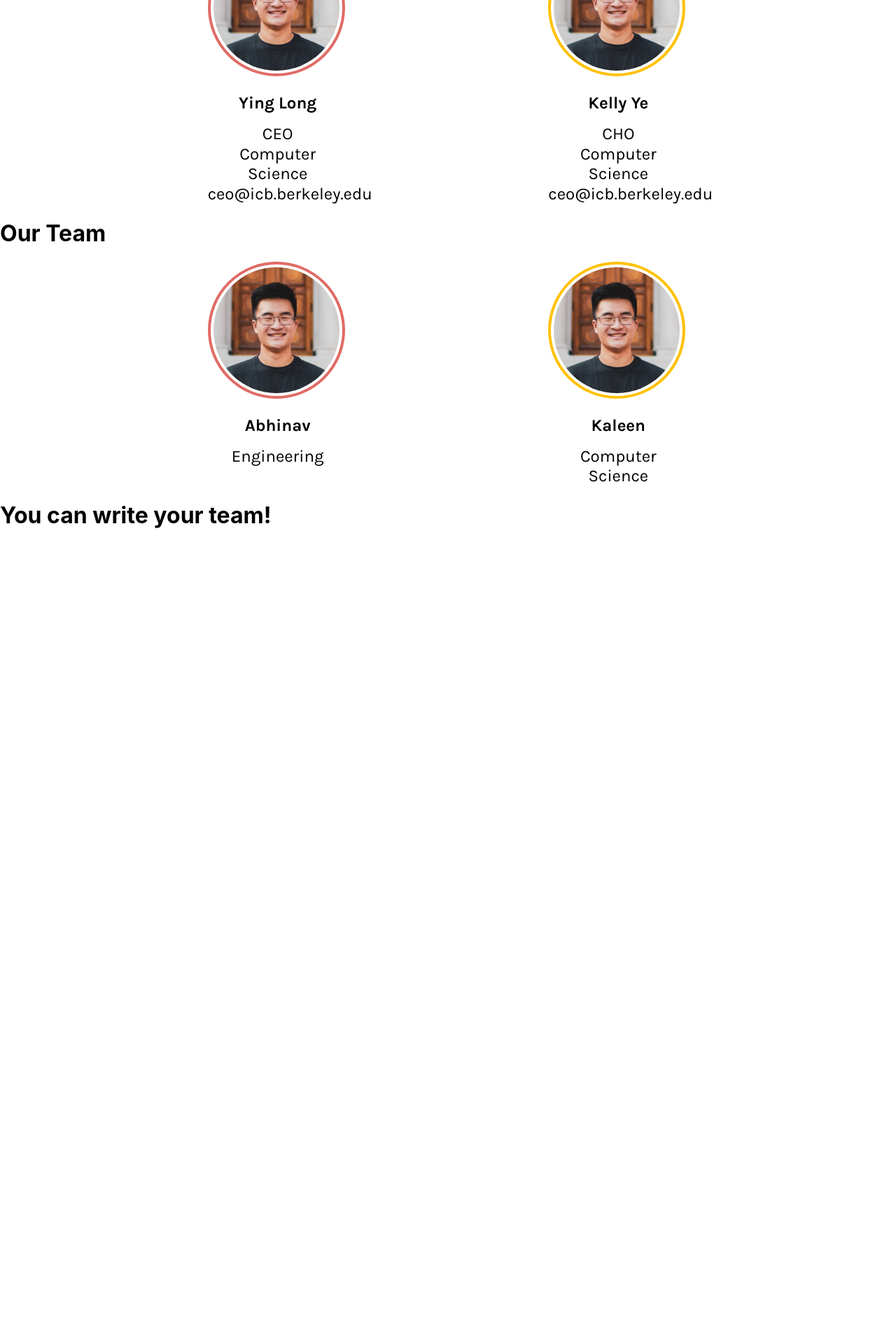
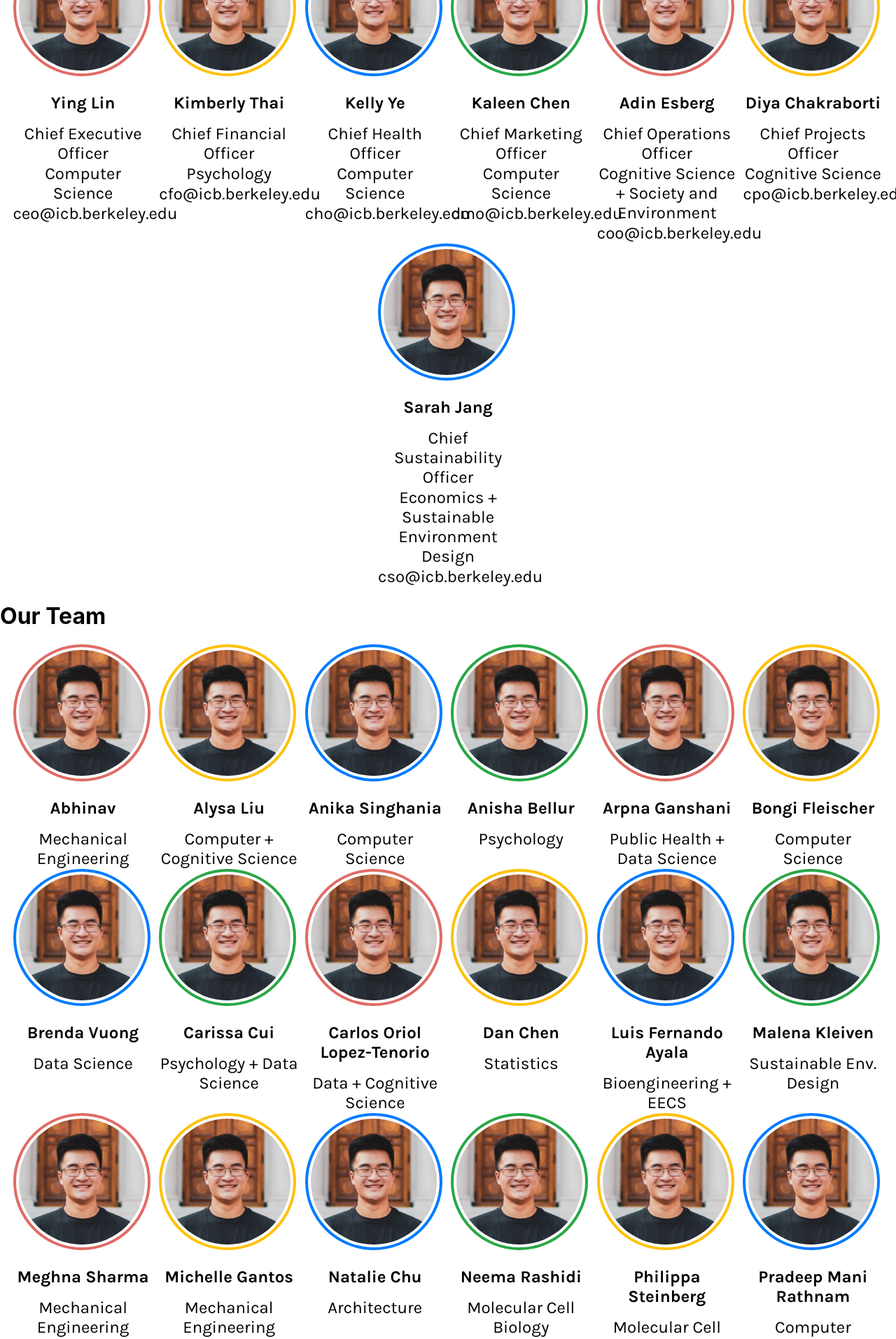
Before and after one commit to pmr99/icbreact, a React (Create React App) app: page /team in a window 1280 px wide. Shown: the part 260-2174 px from the top of the page at 70% size. Before the commit the page ends 1037 px from the top, so only its background shows below. Built offline with nearby package versions, Linux system fonts and the light colour scheme.

Commit message:
populated exec & member info

```diff
--- a/src/components/TeamComponents/memberInfo.js
+++ b/src/components/TeamComponents/memberInfo.js
@@ -5,22 +5,72 @@ const Members = {
             "exec": [
                 {
                     "id": 0,
-                    "name": "Ying Long",
-                    "role": "CEO",
+                    "name": "Ying Lin",
+                    "role": "Chief Executive Officer",
                     "major": "Computer Science",
                     "email": "ceo@icb.berkeley.edu",
-                    "quote": "I am better than everyone",
-                    "linkedin": "https://www.linkedin.com/feed/",
+                    "quote": "Great things come from hard work and perseverance",
+                    "linkedin": "https://www.linkedin.com/in/yinglin2/",
                     "pic": ying,
                 },
                 {
-                    "id": 1,
+                    "id": 1 ,
+                    "name": "Kimberly Thai",
+                    "role": "Chief Financial Officer",
+                    "major": "Psychology",
+                    "email": "cfo@icb.berkeley.edu",
+                    "quote": "Believe it!",
+                    "linkedin": "https://www.linkedin.com/in/thai-kimberly/",
+                    "pic": ying,
+                },
+                {
+                    "id": 2,
                     "name": "Kelly Ye",
-                    "role": "CHO",
+                    "role": "Chief Health Officer",
                     "major": "Computer Science",
-                    "email": "ceo@icb.berkeley.edu",
-                    "quote": "I am better than everyone",
-                    "linkedin": "https://www.linkedin.com/feed/",
+                    "email": "cho@icb.berkeley.edu",
+                    "quote": "Failing my way to success",
+                    "linkedin": "https://www.linkedin.com/in/kelly-ye-400041163/",
+                    "pic": ying,
+                },
+                {
+                    "id": 3,
+                    "name": "Kaleen Chen",
+                    "role": "Chief Marketing Officer",
+                    "major": "Computer Science",
+                    "email": "cmo@icb.berkeley.edu",
+                    "quote": "always remember just how rare you are -- there is no one quite like you",
+                    "linkedin": "https://www.linkedin.com/in/kaleen-chen-00a6a5168/",
+                    "pic": ying,
+                },
+                {
+                    "id": 4,
+                    "name": "Adin Esberg",
+                    "role": "Chief Operations Officer",
+                    "major": "Cognitive Science + Society and Environment",
+                    "email": "coo@icb.berkeley.edu",
+                    "quote": "Reimagine the world in a radically different way",
+                    "linkedin": "https://www.linkedin.com/in/adin-esberg/",
+                    "pic": ying,
+                },
+                {
+                    "id": 5,
+                    "name": "Diya Chakraborti",
+                    "role": "Chief Projects Officer",
+                    "major": "Cognitive Science",
+                    "email": "cpo@icb.berkeley.edu",
+                    "quote": "Are you http? Because I'm :// without you",
+                    "linkedin": "https://www.linkedin.com/in/chakdiya/",
+                    "pic": ying,
+                },
+                {
+                    "id": 6,
+                    "name": "Sarah Jang",
+                    "role": "Chief Sustainability Officer ",
+                    "major": "Economics + Sustainable Environment Design",
+                    "email": "cso@icb.berkeley.edu",
+                    "quote": "Would I rather be feared or loved? Both. I want peole to be afriad of how much they love me. ",
+                    "linkedin": "",
                     "pic": ying,
                 },
 
@@ -30,19 +80,188 @@ const Members = {
                 {
                     "id": 0,
                     "name": "Abhinav",
-                    "major": "Engineering",
-                    "quote": "I am better than everyone",
-                    "linkedin": "https://www.linkedin.com/feed/",
+                    "major": "Mechanical Engineering",
+                    "quote": "",
+                    "linkedin": "https://www.linkedin.com/in/abhinav-subramaniam-709181154/",
                     "pic": ying,
                 },
                 {
                     "id": 1,
-                    "name": "Kaleen",
+                    "name": "Alysa Liu",
+                    "major": "Computer + Cognitive Science",
+                    "quote": "",
+                    "linkedin": "https://www.linkedin.com/in/alysa-liu-03357b85/",
+                    "pic": ying,
+                },
+                {
+                    "id": 2,
+                    "name": "Anika Singhania",
                     "major": "Computer Science",
-                    "quote": "I am better than everyone",
-                    "linkedin": "https://www.linkedin.com/feed/",
-                    "pic": ying
-                    }
+                    "quote": "",
+                    "linkedin": "",
+                    "pic": ying,
+                },
+                {
+                    "id": 3,
+                    "name": "Anisha Bellur",
+                    "major": "Psychology",
+                    "quote": "",
+                    "linkedin": "https://www.linkedin.com/in/anisha-bellur-92976a1a9/",
+                    "pic": ying,
+                },
+                {
+                    "id": 4,
+                    "name": "Arpna Ganshani",
+                    "major": "Public Health + Data Science",
+                    "quote": "",
+                    "linkedin": "https://www.linkedin.com/in/arpna-g/",
+                    "pic": ying,
+                },
+                {
+                    "id": 5,
+                    "name": "Bongi Fleischer",
+                    "major": "Computer Science",
+                    "quote": "",
+                    "linkedin": "https://www.linkedin.com/in/bongi-fleischer-9b9575144/",
+                    "pic": ying,
+                },
+                {
+                    "id": 6,
+                    "name": "Brenda Vuong",
+                    "major": "Data Science",
+                    "quote": "",
+                    "linkedin": "https://www.linkedin.com/in/brenda-vuong/",
+                    "pic": ying,
+                },
+                {
+                    "id": 7,
+                    "name": "Carissa Cui",
+                    "major": "Psychology + Data Science ",
+                    "quote": "",
+                    "linkedin": "https://www.linkedin.com/in/carissacui/",
+                    "pic": ying,
+                },
+                {
+                    "id": 8,
+                    "name": "Carlos Oriol Lopez-Tenorio",
+                    "major": "Data + Cognitive Science",
+                    "quote": "",
+                    "linkedin": "https://www.linkedin.com/in/carlos-oriol/",
+                    "pic": ying,
+                },
+                {
+                    "id": 9,
+                    "name": "Dan Chen",
+                    "major": "Statistics",
+                    "quote": "",
+                    "linkedin": "https://www.linkedin.com/in/djasonchen/",
+                    "pic": ying,
+                },
+                {
+                    "id": 10,
+                    "name": "Luis Fernando Ayala",
+                    "major": "Bioengineering + EECS",
+                    "quote": "",
+                    "linkedin": "https://www.linkedin.com/in/luisferayala/",
+                    "pic": ying,
+                },
+                {
+                    "id": 11,
+                    "name": "Malena Kleiven",
+                    "major": "Sustainable Env. Design",
+                    "quote": "",
+                    "linkedin": "",
+                    "pic": ying,
+                },
+                {
+                    "id": 12,
+                    "name": "Meghna Sharma",
+                    "major": "Mechanical Engineering",
+                    "quote": "",
+                    "linkedin": "",
+                    "pic": ying,
+                },
+                {
+                    "id": 13,
+                    "name": "Michelle Gantos",
+                    "major": "Mechanical Engineering",
+                    "quote": "",
+                    "linkedin": "https://www.linkedin.com/in/michelle-gantos/",
+                    "pic": ying,
+                },
+                {
+                    "id": 14,
+                    "name": "Natalie Chu",
+                    "major": "Architecture",
+                    "quote": "",
+                    "linkedin": "",
+                    "pic": ying,
+                },
+                {
+                    "id": 15,
+                    "name": "Neema Rashidi",
+                    "major": "Molecular Cell Biology",
+                    "quote": "",
+                    "linkedin": "https://www.linkedin.com/in/neemarashidi/",
+                    "pic": ying,
+                },
+                {
+                    "id": 17,
+                    "name": "Philippa Steinberg",
+                    "major": "Molecular Cell Biology",
+                    "quote": "",
+                    "linkedin": "https://www.linkedin.com/in/philippa-steinberg-78aa031a1/",
+                    "pic": ying,
+                },
+                {
+                    "id": 18,
+                    "name": "Pradeep Mani Rathnam",
+                    "major": "Computer Science",
+                    "quote": "",
+                    "linkedin": "https://www.linkedin.com/in/pradeep-m-371193205/",
+                    "pic": ying,
+                },
+                {
+                    "id": 19,
+                    "name": "Qianning Tang",
+                    "major": "Sustainable Env. Design",
+                    "quote": "",
+                    "linkedin": "https://www.linkedin.com/in/qianning-tang-7b257b17a/",
+                    "pic": ying,
+                },
+                {
+                    "id": 20,
+                    "name": "Riya Tandon",
+                    "major": "Molecualr Cell Biology",
+                    "quote": "",
+                    "linkedin": "https://www.linkedin.com/in/riya-tandon-b0b7a8232/",
+                    "pic": ying,
+                },
+                {
+                    "id": 21,
+                    "name": "Ryan Yu",
+                    "major": "Molecualr Cell Biology",
+                    "quote": "",
+                    "linkedin": "https://www.linkedin.com/in/ryan-yu-9730a5156/",
+                    "pic": ying,
+                },
+                {
+                    "id": 22,
+                    "name": "Sunny Hsu",
+                    "major":"Civil Engineering",
+                    "quote": "",
+                    "linkedin": "",
+                    "pic": ying,
+                },
+                {
+                    "id": 23,
+                    "name": "Vince Han",
+                    "major": "EECS + Business",
+                    "quote": "",
+                    "linkedin": "",
+                    "pic": ying,
+                },
+
             ],
 
 
```
